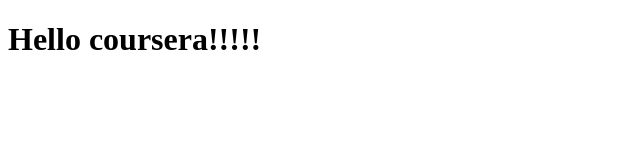
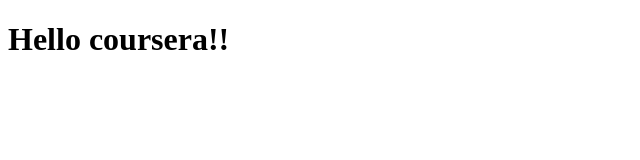
Before and after one commit to Lori-Loha/coursera-test, a plain HTML site: page index.html in a window 1280 px wide. Shown: the full height of the page, 0-640 px from the left. Drawn offline with Linux system fonts and the light colour scheme.

Commit message:
commit message

```diff
--- a/index.html
+++ b/index.html
@@ -4,6 +4,6 @@
         <title>Hello Coursera!</title>
     </head>
     <body>
-        <h1>Hello coursera!!!!!</h1>
+        <h1>Hello coursera!!</h1>
     </body>
 </html>
```
